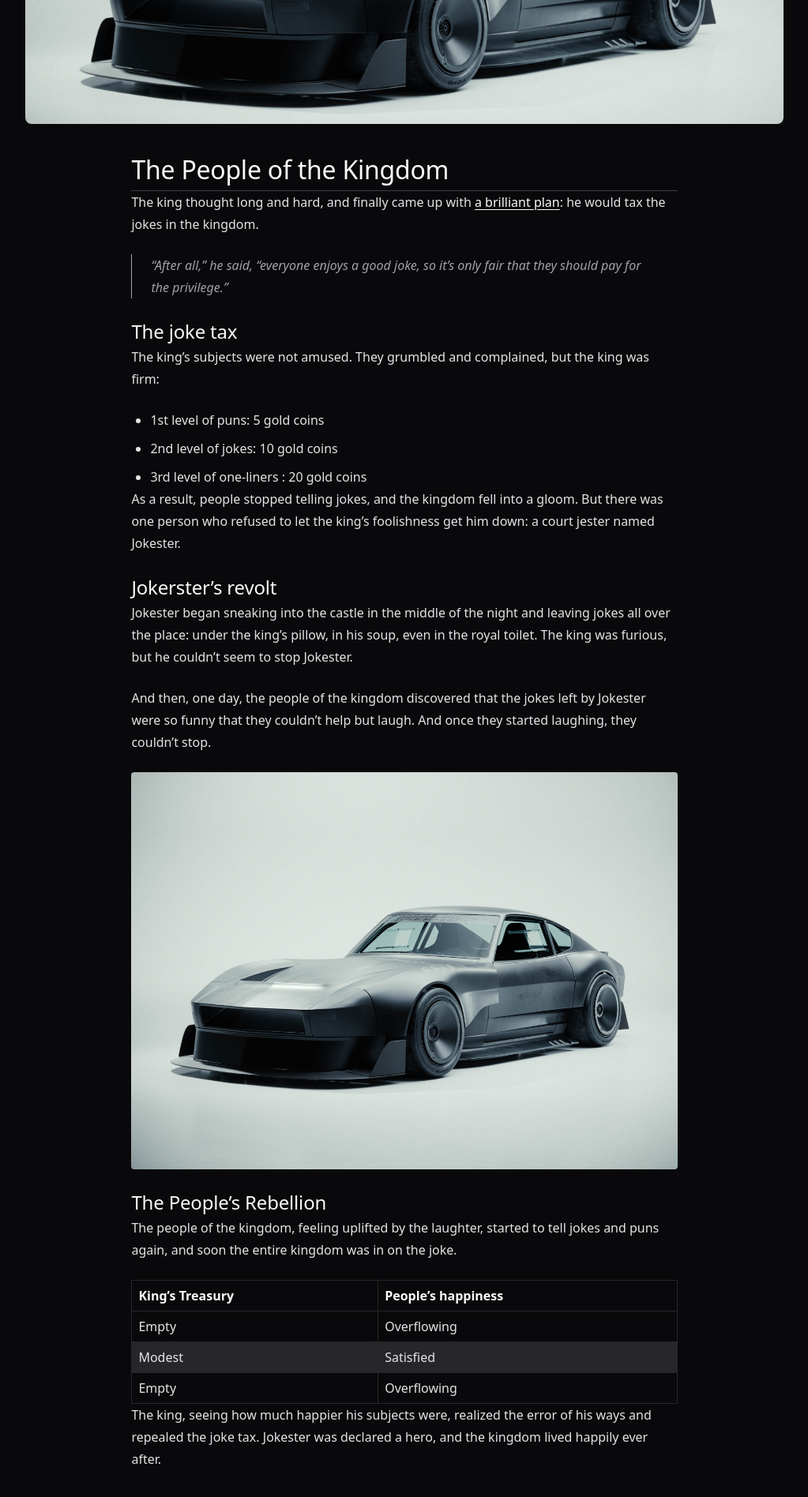
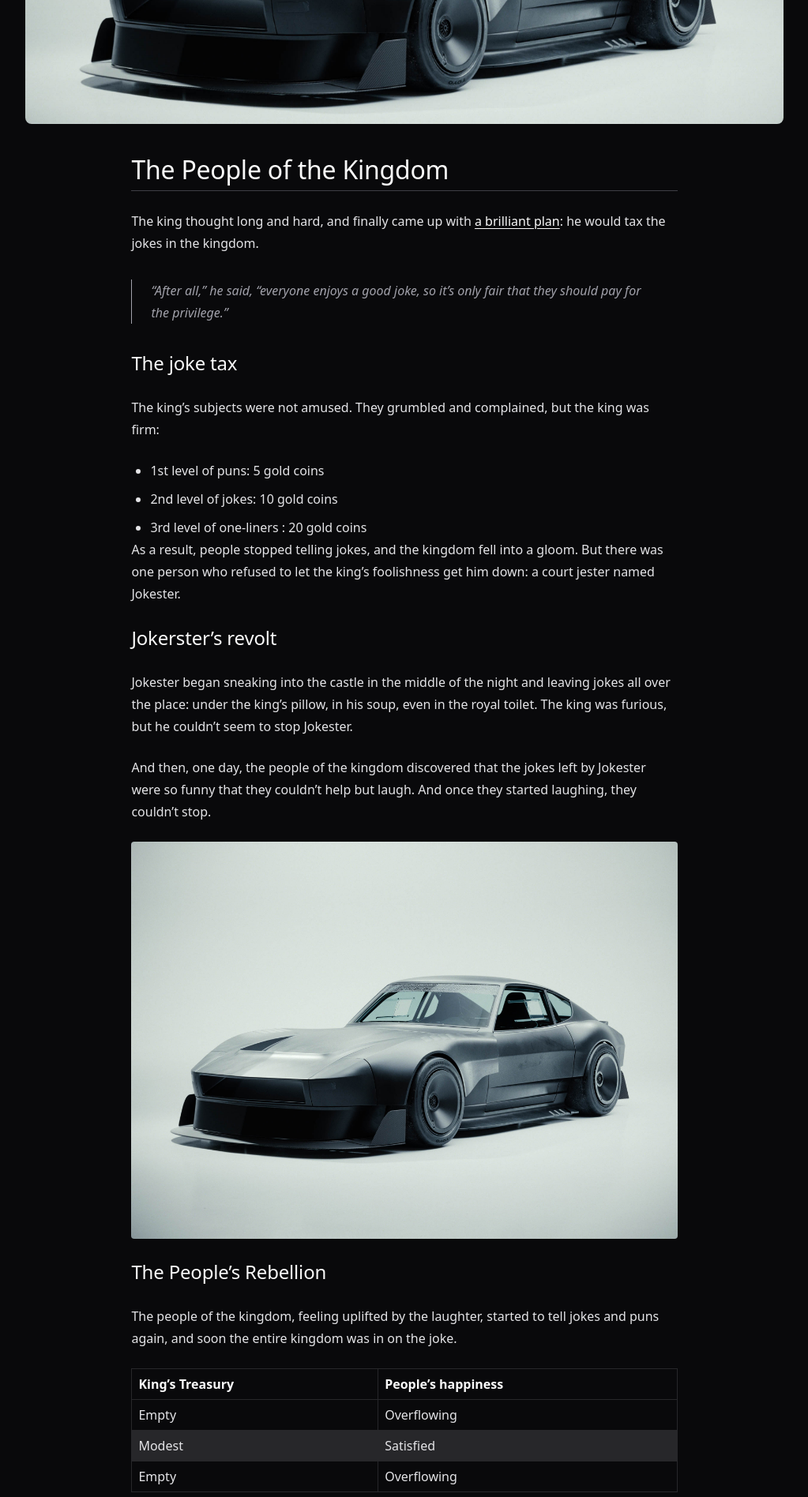
Before and after one commit to MerlinConnected/blablarduino, a Jekyll site: the page built from _posts/2024-02-05-the-joke-tax-chronicles copy.markdown, in a window 1280 px wide. Shown: the part 833-2729 px from the top of the page at 79% size, without its empty margins (128-1151 px from the left). Built offline with Jekyll 4.4.1, drawn with Linux system fonts in a browser that asks for light colours.

Commit message:
fix: various css corrections

```diff
--- a/_layouts/post.html
+++ b/_layouts/post.html
@@ -8,9 +8,13 @@
 	{% include nav.html %}
 	<main>
 		<article class="post">
-			{% if page.tags %} {% for tag in page.tags %}
-			<span class="tag">{{ tag }}</span>
-			{% endfor %} {% endif %}
+			{% if page.tags %}
+			<div>
+				{% for tag in page.tags %}
+				<span class="tag">{{ tag }}</span>
+				{% endfor %}
+			</div>
+			{% endif %}
 			<div class="hero">
 				<time datetime="{{ page.date | date_to_xmlschema }}">
 					{{ page.date | date: "%d %B %Y" }}
--- a/_sass/_base.scss
+++ b/_sass/_base.scss
@@ -110,6 +110,7 @@
 			border-left: 1px solid $color-400;
 			width: calc(100% - 1.5rem);
 			padding-left: 1.5rem;
+			margin: 0.5rem auto;
 		}
 
 		img {
--- a/_sass/bits/article.scss
+++ b/_sass/bits/article.scss
@@ -39,6 +39,11 @@
 			}
 		}
 
+		h2,
+		h3 {
+			margin-bottom: 1.5rem;
+		}
+
 		p {
 			width: 100%;
 			&:first-of-type {
@@ -53,5 +58,9 @@
 				}
 			}
 		}
+
+		strong {
+			font-weight: 800;
+		}
 	}
 }
```
Also changed, not shown: _layouts/home.html (+7 -3 lines).
